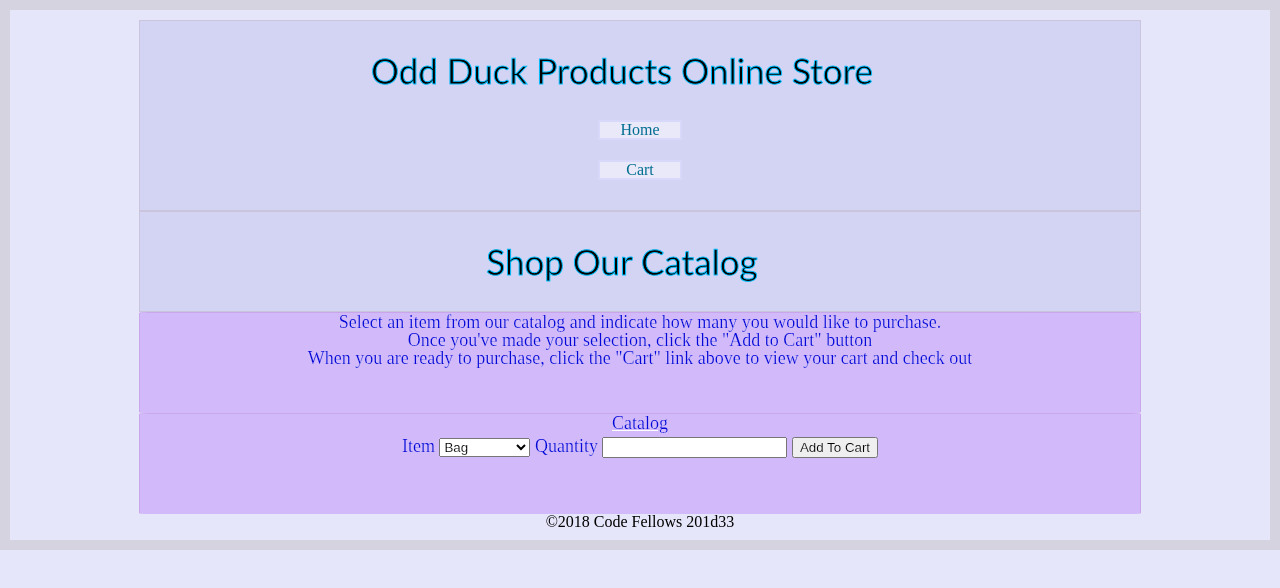
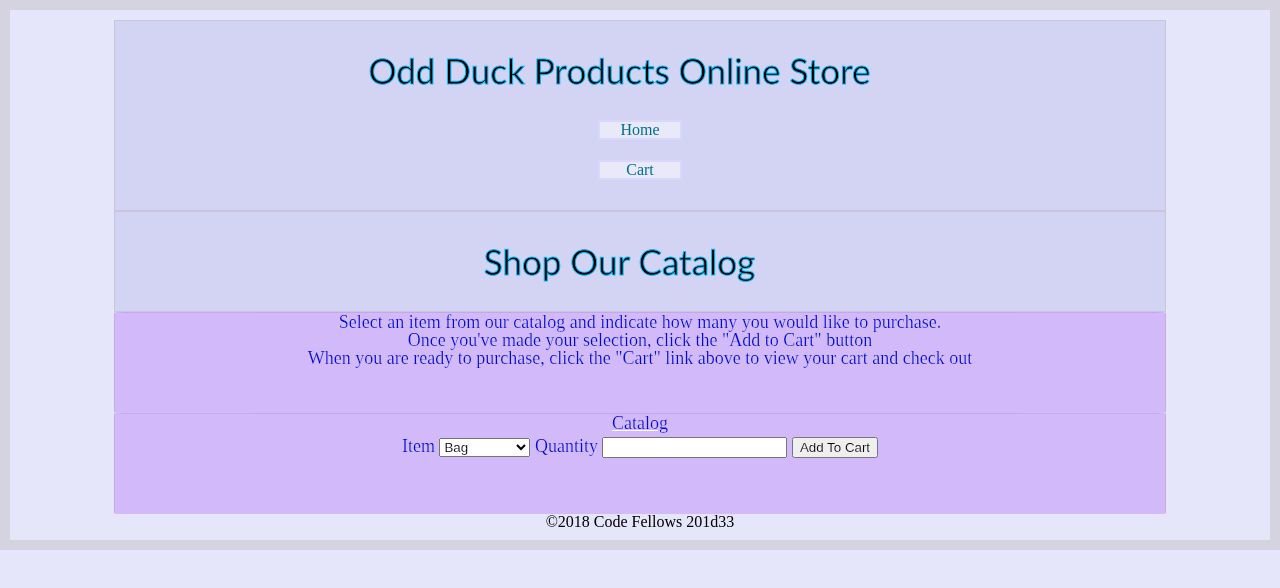
Before and after one commit to chrisbas01/odd-duck-product, a plain HTML site: page index.html in a window 1280 px wide. Drawn offline with Linux system fonts and the light colour scheme; files whose address does not match are found by name.

Commit message:
css touch up

```diff
--- a/css/style.css
+++ b/css/style.css
@@ -36,7 +36,7 @@
     align-content:space-between;
     max-width: 100%;
     background-color: rgb(211, 211, 243);
-    width: 1000px;
+    width: 1050px;
 
 }
 
@@ -60,7 +60,7 @@
 
 .copy {
     background-color: rgba(148, 46, 251, 0.241);
-    width: 1000px;
+    width: 1050px;
     height: 100px;
     margin-right: auto;
     margin-left: auto;
@@ -149,6 +149,7 @@
 .card header {
 border: none;
 background-color: lavender;
+
 }
 
 
```
